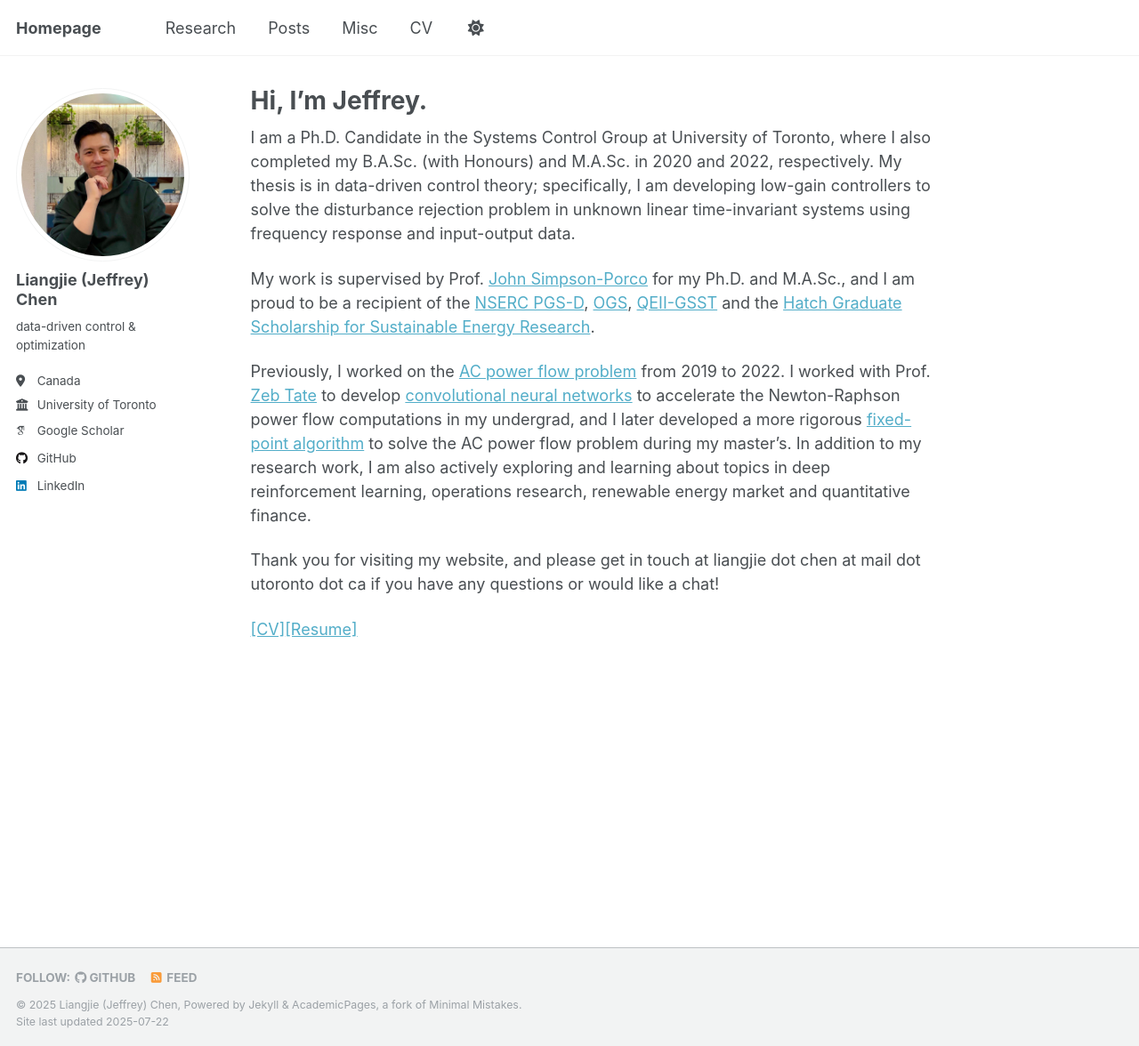
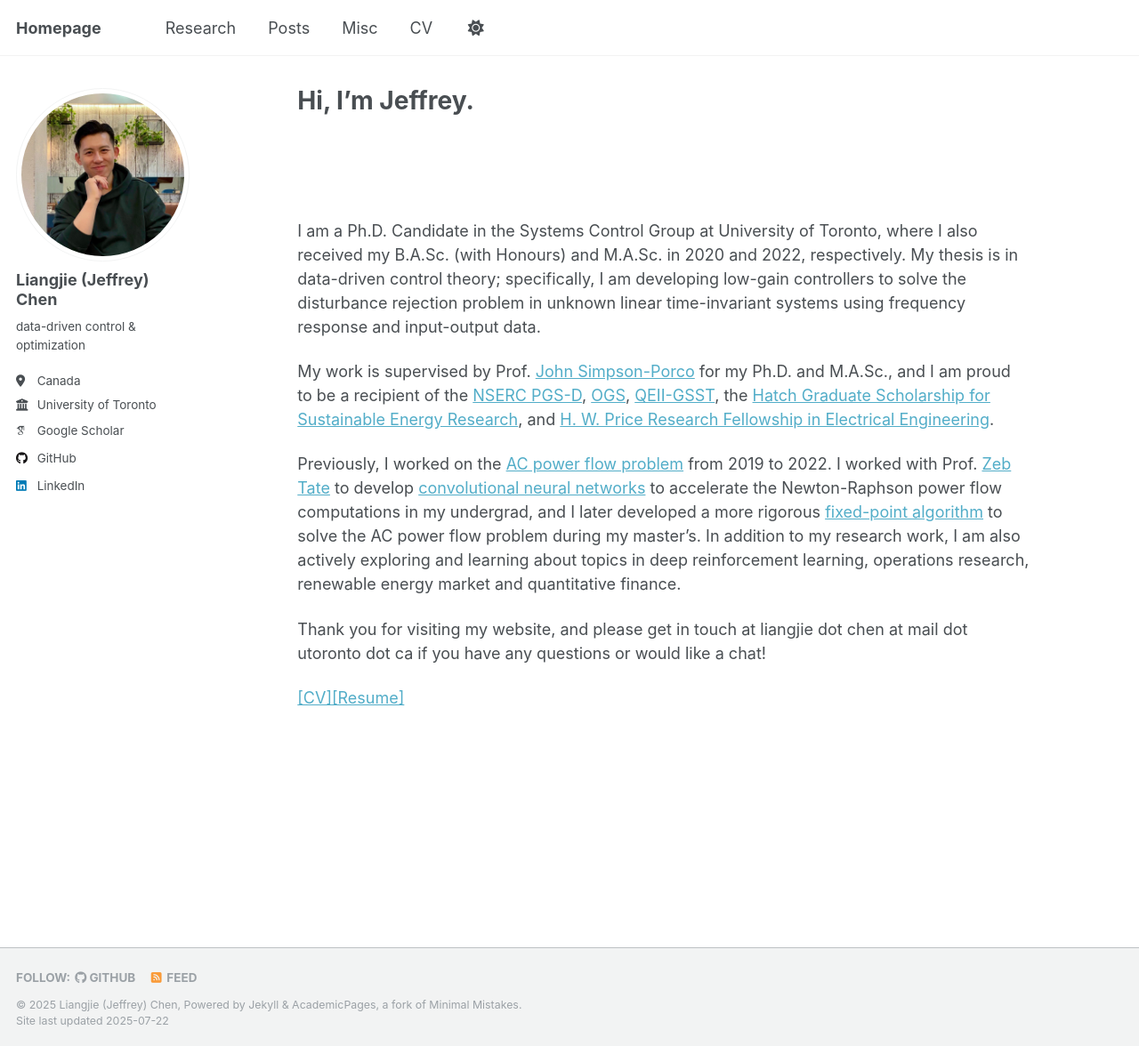
Before and after one commit to jchen975/ljchen.github.io, a Jekyll site: the page built from _pages/about.md, in a window 1280 px wide and 1176 px high. Shown: the whole window at 89% size. Built offline with Jekyll 4.4.1, drawn with Linux system fonts in a browser that asks for light colours; some web fonts are replaced.

Commit message:
updated main page and style

```diff
--- a/_includes/mathjax.html
+++ b/_includes/mathjax.html
@@ -1,5 +1,8 @@
 <script type="text/x-mathjax-config">
   MathJax.Hub.Config({
+    "HTML-CSS": {
+      scale: 95// Scale equations to 95% of the default size
+    },
     TeX: {
       extensions: ["AMSmath.js", "mathrsfs.js"],
       tags: "ams",
--- a/_pages/about.md
+++ b/_pages/about.md
@@ -7,10 +7,13 @@ redirect_from:
   - /about.html
 ---
 
+<br>
+<br>
+<br>
 
-I am a Ph.D. Candidate in the Systems Control Group at University of Toronto, where I also completed my B.A.Sc. (with Honours) and M.A.Sc. in 2020 and 2022, respectively. My thesis is in data-driven control theory; specifically, I am developing low-gain controllers to solve the disturbance rejection problem in unknown linear time-invariant systems using frequency response and input-output data.
+I am a Ph.D. Candidate in the Systems Control Group at University of Toronto, where I also received my B.A.Sc. (with Honours) and M.A.Sc. in 2020 and 2022, respectively. My thesis is in data-driven control theory; specifically, I am developing low-gain controllers to solve the disturbance rejection problem in unknown linear time-invariant systems using frequency response and input-output data.
 
-My work is supervised by Prof. [John Simpson-Porco](https://www.control.utoronto.ca/~jwsimpson/) for my Ph.D. and M.A.Sc., and I am proud to be a recipient of the [NSERC PGS-D](https://search.open.canada.ca/grants/record/nserc-crsng,110_2024_2025_Q4_87,current), [OGS](https://www.sgs.utoronto.ca/awards/ontario-graduate-scholarship/), [QEII-GSST](https://osap.gov.on.ca/OSAPPortal/en/A-ZListofAid/PRDR019236.html) and the [Hatch Graduate Scholarship for Sustainable Energy Research](https://energy.utoronto.ca/).
+My work is supervised by Prof. [John Simpson-Porco](https://www.control.utoronto.ca/~jwsimpson/) for my Ph.D. and M.A.Sc., and I am proud to be a recipient of the [NSERC PGS-D](https://search.open.canada.ca/grants/record/nserc-crsng,110_2024_2025_Q4_87,current), [OGS](https://www.sgs.utoronto.ca/awards/ontario-graduate-scholarship/), [QEII-GSST](https://osap.gov.on.ca/OSAPPortal/en/A-ZListofAid/PRDR019236.html), the [Hatch Graduate Scholarship for Sustainable Energy Research](https://energy.utoronto.ca/), and [H. W. Price Research Fellowship in Electrical Engineering](https://www.ece.utoronto.ca/graduates/financial-support/scholarships/).
 
 Previously, I worked on the [AC power flow problem](https://en.wikipedia.org/wiki/Power-flow_study) from 2019 to 2022. I worked with Prof. [Zeb Tate](https://www.ece.utoronto.ca/people/tate-j/) to develop [convolutional neural networks](https://arxiv.org/abs/2004.09342) to accelerate the Newton-Raphson power flow computations in my undergrad, and I later developed a more rigorous [fixed-point algorithm](https://ieeexplore.ieee.org/abstract/document/10156226) to solve the AC power flow problem during my master's. In addition to my research work, I am also actively exploring and learning about topics in deep reinforcement learning, operations research, renewable energy market and quantitative finance.
 
--- a/_sass/layout/_page.scss
+++ b/_sass/layout/_page.scss
@@ -19,8 +19,8 @@
 .page {
   @include breakpoint($large) {
     @include span(10 of 12 last);
-    @include prefix(0.5 of 12);
-    @include suffix(2 of 12);
+    @include prefix(1 of 12);
+    @include suffix(1 of 12);
   }
 
   .page__inner-wrap {
--- a/_sass/layout/_sidebar.scss
+++ b/_sass/layout/_sidebar.scss
@@ -67,7 +67,7 @@
     position: relative;
     float: right;
     width: $right-sidebar-width-narrow;
-    margin-left: span(0.5 of 12);
+    margin-left: span(1 of 12);
     z-index: 10;
   }
 
```
Also changed, not shown: _posts/2021-05-02-sdp.md (+1 -0 lines).
